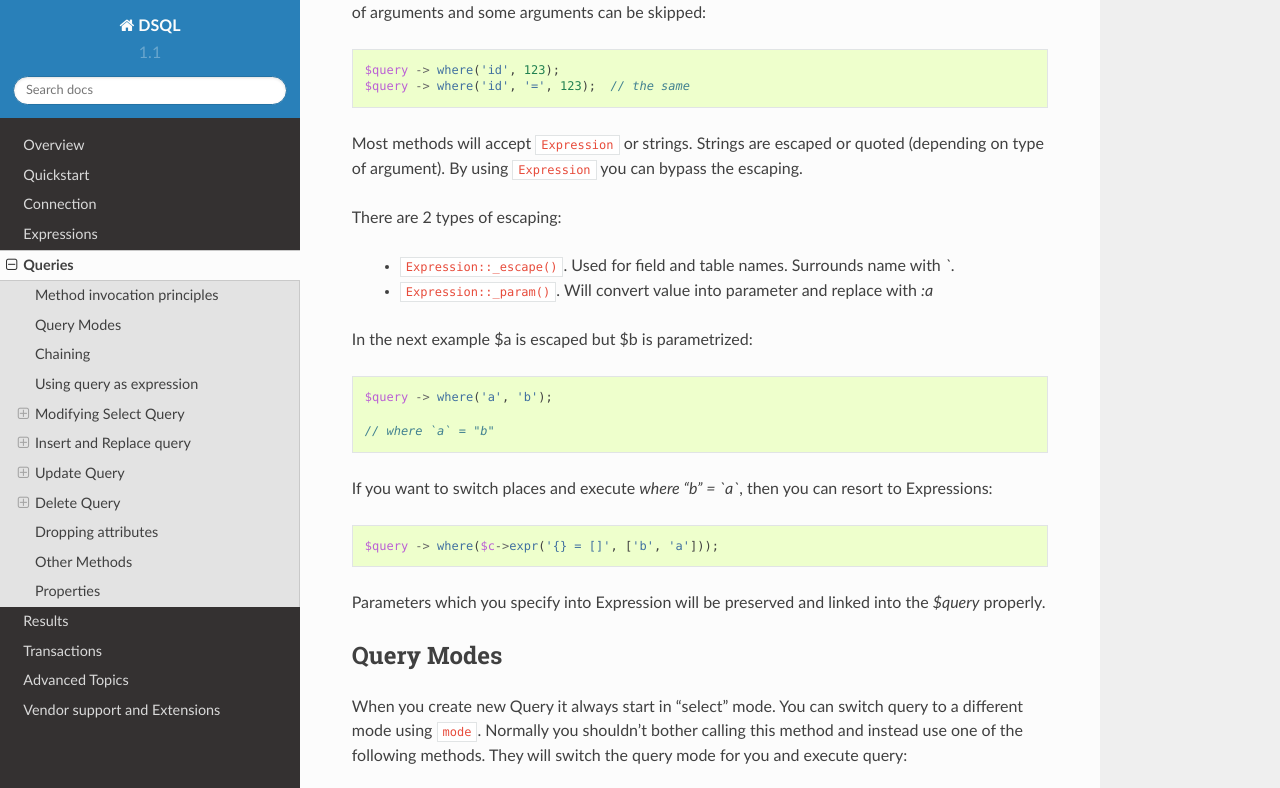
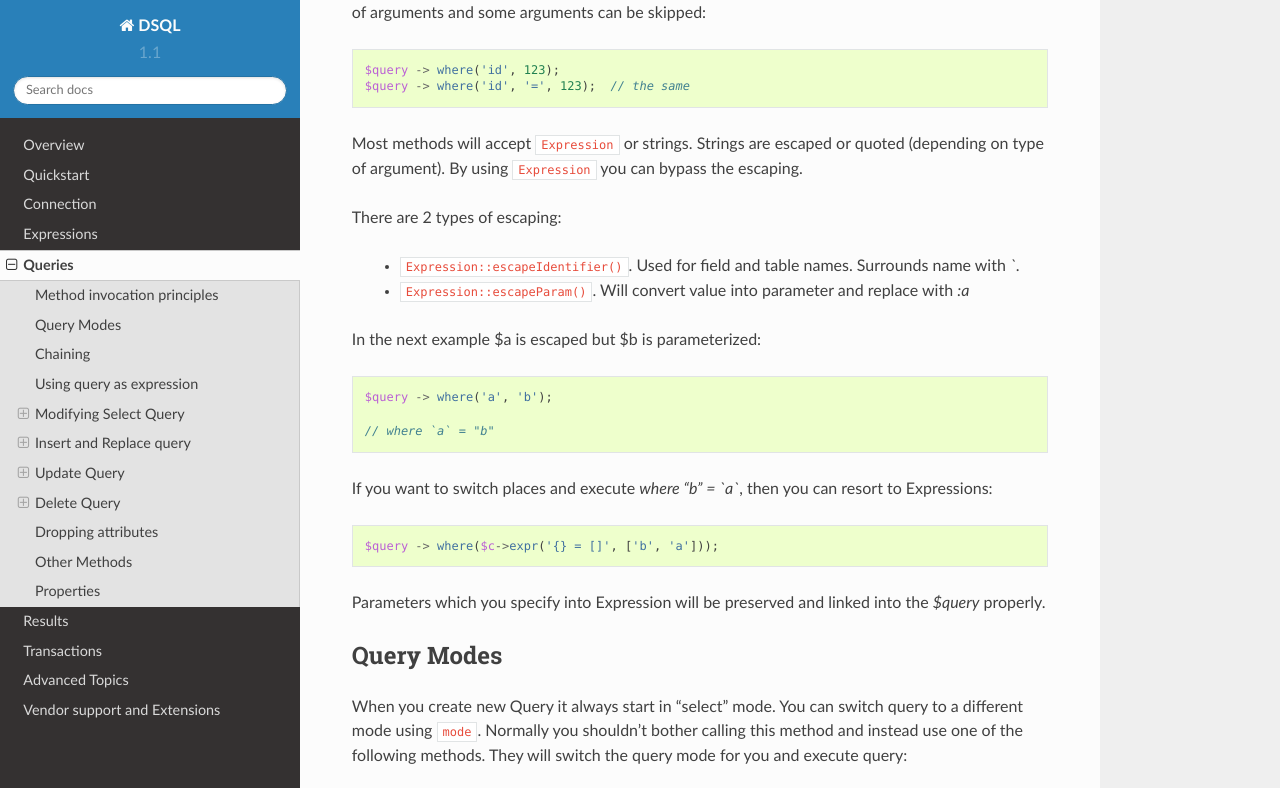
Before and after one commit to atk4/dsql, a Sphinx documentation site: the page built from docs/queries.rst, in a window 1280 px wide and 900 px high, scrolled down 851 px, cut to the strip 0-788 px from the top of the window. Built offline with Sphinx 7.4.7 and the Read the Docs theme 2.0.0, drawn with Linux system fonts in a browser that asks for light colours; cross-references to code outside the pages are shown as plain code.

Commit message:
[refactor] rename protected escape methods to intuitive names

```diff
--- a/docs/queries.rst
+++ b/docs/queries.rst
@@ -48,10 +48,10 @@ you can bypass the escaping.
 
 There are 2 types of escaping:
 
- * :php:meth:`Expression::_escape()`. Used for field and table names. Surrounds name with *`*.
- * :php:meth:`Expression::_param()`. Will convert value into parameter and replace with *:a*
+ * :php:meth:`Expression::escapeIdentifier()`. Used for field and table names. Surrounds name with *`*.
+ * :php:meth:`Expression::escapeParam()`. Will convert value into parameter and replace with *:a*
 
-In the next example $a is escaped but $b is parametrized::
+In the next example $a is escaped but $b is parameterized::
 
     $query -> where('a', 'b');
 
@@ -331,7 +331,7 @@ used as aliases (if they are specified)::
 Method can be executed several times on the same Query object.
 
 Setting where and having clauses
----------------------
+--------------------------------
 
 .. php:method:: where($field, $operation, $value)
 
@@ -600,7 +600,7 @@ For a more complex join conditions, you can pass second argument as expression::
 
 
 Use WITH cursors
----------------------------
+----------------
 
 .. php:method:: with(Query $cursor, string $alias, ?array $fields = null, bool $recursive = false)
 
@@ -691,7 +691,7 @@ Use this to order your :php:class:`Query` result-set::
 Method can be executed several times on the same Query object.
 
 Insert and Replace query
-============
+========================
 
 Set value to a field
 --------------------
@@ -794,7 +794,7 @@ Example::
 
 
 Other Methods
-==============
+=============
 
 
 .. php:method:: dsql($properties)
```
Also changed, not shown: docs/expressions.rst (+7 -7 lines), 5 other files.
